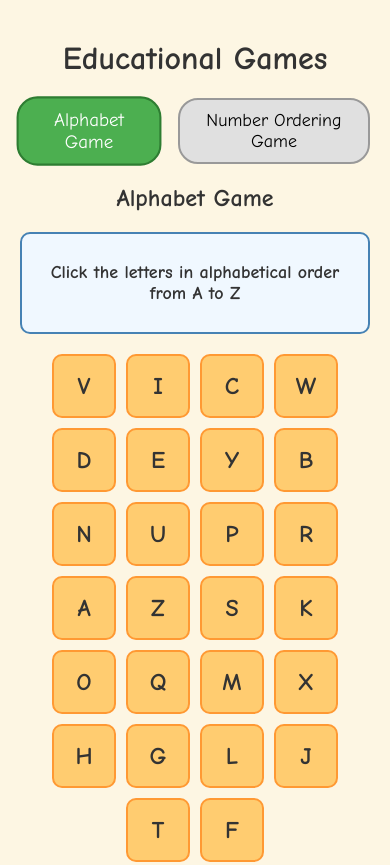
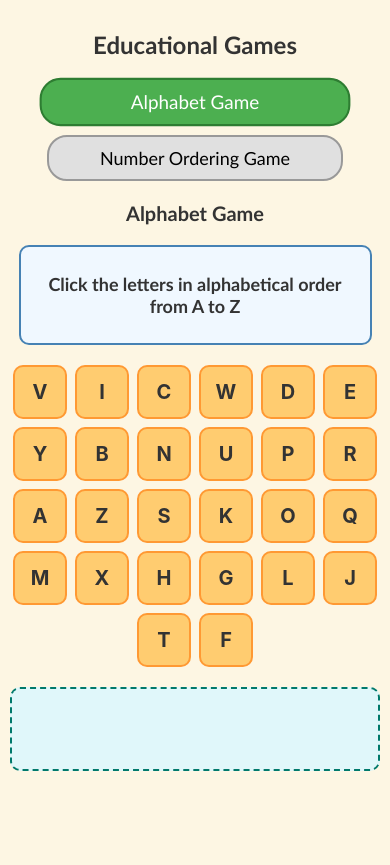
Before and after one commit to kwoeste/my-alphabet-counting-game, a plain HTML site: page index.html in a window 390 px wide. Shown: the top 865 px of the page. After the commit the page ends 844 px from the top, so only its background shows below. Drawn offline with nearby package versions, Linux system fonts and the light colour scheme.

Commit message:
Fixed font issues for iOS devices and created custom dinosaur SVG for celebration

```diff
--- a/index.html
+++ b/index.html
@@ -2,7 +2,10 @@
 <html lang="en">
 <head>
   <meta charset="UTF-8" />
-  <meta name="viewport" content="width=device-width, initial-scale=1.0"/>
+  <meta name="viewport" content="width=device-width, initial-scale=1.0, maximum-scale=1.0, user-scalable=no"/>
+  <meta name="apple-mobile-web-app-capable" content="yes">
+  <meta name="apple-mobile-web-app-status-bar-style" content="black-translucent">
+  <meta name="format-detection" content="telephone=no">
   <title>Educational Games</title>
   <link rel="stylesheet" href="style.css" />
   <!-- Canvas-Confetti library from CDN -->
--- a/script.js
+++ b/script.js
@@ -182,7 +182,7 @@ function initializeGames() {
     function showCelebration() {
         // Create dinosaur element for celebration
         const dino = document.createElement('img');
-        dino.src = 'https://creazilla-store.fra1.digitaloceanspaces.com/cliparts/70656/trex-dinosaur-clipart-md.png';
+        dino.src = 'dinosaur.svg'; // Use local dinosaur image
         dino.alt = 'Celebrating Dinosaur';
         dino.className = 'dino-image';
 
@@ -192,13 +192,15 @@ function initializeGames() {
         // Position the dinosaur in the center
         setTimeout(() => {
             dino.style.opacity = '1';
-            dino.style.transform = 'translate(-50%, -50%) scale(1) scaleX(-1)';
+            dino.style.transform = 'translate(-50%, -50%) scale(1)';
 
-            // Ensure the dinosaur is loaded before calculating mouth position
-            dino.onload = () => {
+            // Create a mouth position relative to the dinosaur image
+            setTimeout(() => {
+                // The SVG has the mouth defined at coordinates around (360, 40)
+                // So we need to position the confetti origin at that point relative to the image
                 const dinoRect = dino.getBoundingClientRect();
-                const mouthX = (dinoRect.left + dinoRect.width * 0.25) / window.innerWidth;
-                const mouthY = (dinoRect.top + dinoRect.height * 0.4) / window.innerHeight;
+                const mouthX = (dinoRect.left + (370 * dinoRect.width / 400)) / window.innerWidth;
+                const mouthY = (dinoRect.top + (40 * dinoRect.height / 300)) / window.innerHeight;
 
                 // Shoot confetti from dinosaur's mouth
                 confetti({
@@ -208,21 +210,16 @@ function initializeGames() {
                         x: mouthX,
                         y: mouthY
                     },
-                    angle: 300, // Adjust angle based on flipped dino
+                    angle: 120, // Adjust angle for the SVG dinosaur
                     startVelocity: 60,
                     colors: ['#ff0000', '#00ff00', '#0000ff', '#ffff00', '#ff00ff']
                 });
-            };
-
-            // If image is already loaded, fire the onload handler immediately
-            if (dino.complete) {
-                dino.onload();
-            }
+            }, 100);
 
             // Remove dinosaur after celebration
             setTimeout(() => {
                 dino.style.opacity = '0';
-                dino.style.transform = 'translate(-50%, -50%) scale(0) scaleX(-1)';
+                dino.style.transform = 'translate(-50%, -50%) scale(0)';
                 setTimeout(() => {
                     document.body.removeChild(dino);
                 }, 1000);
--- a/style.css
+++ b/style.css
@@ -1,5 +1,5 @@
 body {
-  font-family: 'Comic Sans MS', cursive, sans-serif;
+  font-family: 'Arial Rounded MT Bold', 'Trebuchet MS', 'Helvetica Rounded', Arial, sans-serif;
   text-align: center;
   background-color: #fdf6e3;
   color: #333;
@@ -9,6 +9,7 @@ body {
 
 h1, h2, h3 {
   margin-top: 20px;
+  font-family: 'Arial Rounded MT Bold', 'Trebuchet MS', 'Helvetica Rounded', Arial, sans-serif;
 }
 
 /* Game selector styling */
@@ -22,7 +23,7 @@ h1, h2, h3 {
 .selector-button {
   padding: 10px 20px;
   font-size: 18px;
-  font-family: 'Comic Sans MS', cursive, sans-serif;
+  font-family: 'Arial Rounded MT Bold', 'Trebuchet MS', 'Helvetica Rounded', Arial, sans-serif;
   background-color: #e0e0e0;
   border: 2px solid #999;
   border-radius: 20px;
@@ -68,6 +69,7 @@ h1, h2, h3 {
 .game-instructions p {
   font-size: 18px;
   font-weight: bold;
+  font-family: 'Arial Rounded MT Bold', 'Trebuchet MS', 'Helvetica Rounded', Arial, sans-serif;
 }
 
 /* Common container styling */
@@ -90,8 +92,11 @@ h1, h2, h3 {
   line-height: 60px;
   font-size: 24px;
   font-weight: bold;
+  font-family: -apple-system, BlinkMacSystemFont, 'Segoe UI', Roboto, Helvetica, Arial, sans-serif;
   cursor: pointer;
   transition: transform 0.2s, background-color 0.2s;
+  -webkit-font-smoothing: antialiased;
+  -moz-osx-font-smoothing: grayscale;
 }
 
 .letter:hover, .number:hover {
@@ -140,9 +145,9 @@ h1, h2, h3 {
   position: fixed;
   top: 50%;
   left: 50%;
-  transform: translate(-50%, -50%) scale(0) scaleX(-1);
-  max-width: 250px; /* Limit maximum width */
-  max-height: 250px; /* Limit maximum height */
+  transform: translate(-50%, -50%) scale(0);
+  max-width: 300px; /* Limit maximum width */
+  max-height: 300px; /* Limit maximum height */
   width: auto;
   height: auto;
   z-index: 1000;
@@ -150,6 +155,7 @@ h1, h2, h3 {
   transition: opacity 0.5s, transform 0.5s;
   transform-origin: center;
   object-fit: contain; /* Ensure image maintains aspect ratio */
+  filter: drop-shadow(0 0 10px rgba(0, 0, 0, 0.5)); /* Add shadow to the SVG */
 }
 
 /* Error Message Styling */
@@ -165,6 +171,7 @@ h1, h2, h3 {
   border: 2px solid #ff6347;
   font-size: 18px;
   font-weight: bold;
+  font-family: -apple-system, BlinkMacSystemFont, 'Segoe UI', Roboto, Helvetica, Arial, sans-serif;
   z-index: 1000;
   box-shadow: 0 4px 8px rgba(0, 0, 0, 0.2);
   animation: bounce 0.6s;
@@ -175,3 +182,73 @@ h1, h2, h3 {
   40% {transform: translateX(-50%) translateY(-20px);}
   60% {transform: translateX(-50%) translateY(-10px);}
 }
+
+/* Mobile optimizations */
+@media screen and (max-width: 768px) {
+  body {
+    padding: 10px;
+  }
+
+  .game-selector {
+    flex-direction: column;
+    gap: 10px;
+  }
+
+  .selector-button {
+    width: 80%;
+    margin: 0 auto;
+  }
+
+  .letter, .number {
+    width: 50px;
+    height: 50px;
+    line-height: 50px;
+    font-size: 20px;
+  }
+
+  .alphabet-container, .counting-container {
+    gap: 8px;
+  }
+
+  .drop-target-container {
+    min-height: 60px;
+    gap: 8px;
+  }
+
+  .game-instructions {
+    width: 90%;
+    padding: 8px;
+  }
+
+  h1 {
+    font-size: 24px;
+  }
+
+  h2 {
+    font-size: 20px;
+  }
+
+  h3 {
+    font-size: 18px;
+  }
+}
+
+/* iOS specific fixes */
+@supports (-webkit-touch-callout: none) {
+  .letter, .number {
+    /* Fix for cursive font on iOS */
+    font-family: -apple-system, BlinkMacSystemFont, 'Segoe UI', Roboto, Helvetica, Arial, sans-serif;
+    /* Prevent text selection on iOS */
+    -webkit-user-select: none;
+    user-select: none;
+    /* Fix for button appearance on iOS */
+    -webkit-appearance: none;
+    appearance: none;
+  }
+
+  .selector-button {
+    /* Fix for button appearance on iOS */
+    -webkit-appearance: none;
+    appearance: none;
+  }
+}
```
Also changed, not shown: dinosaur.svg (added).
